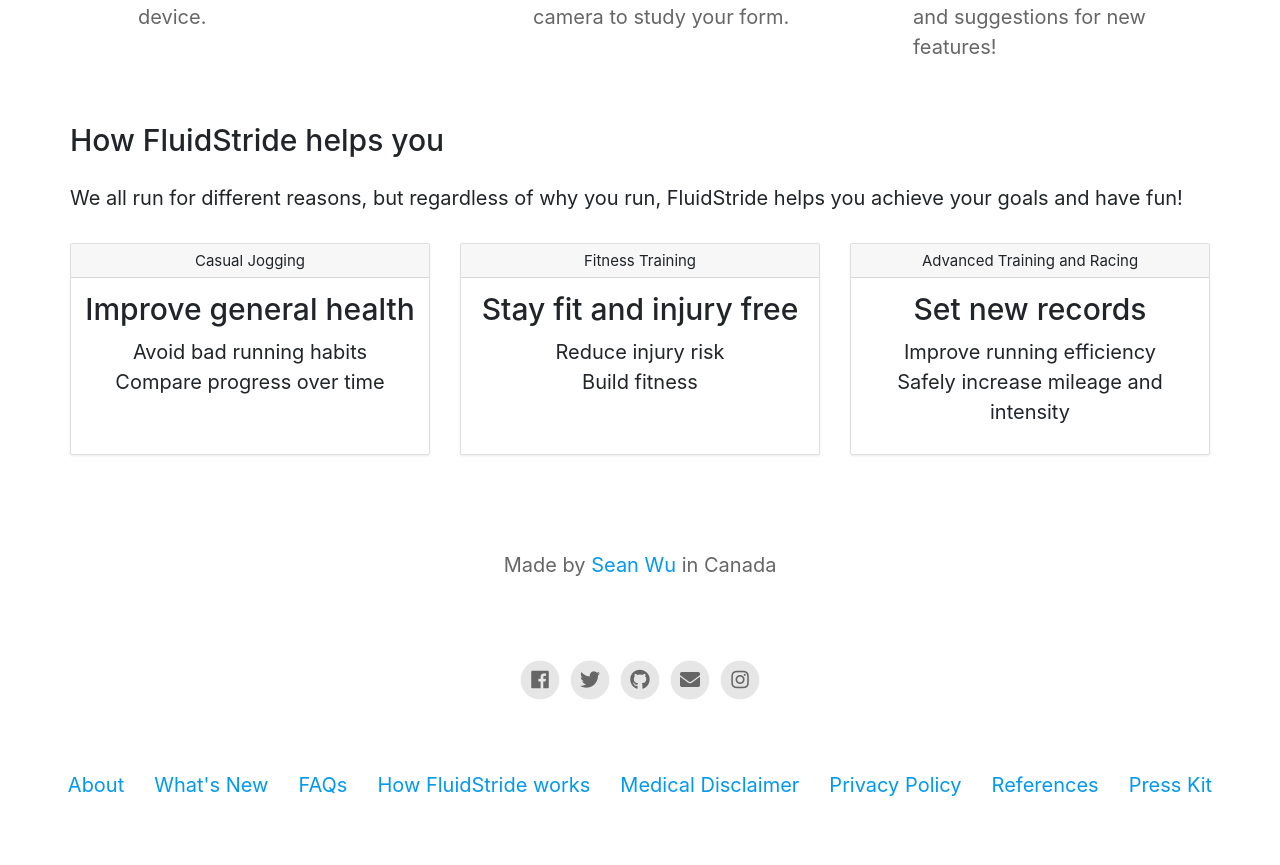
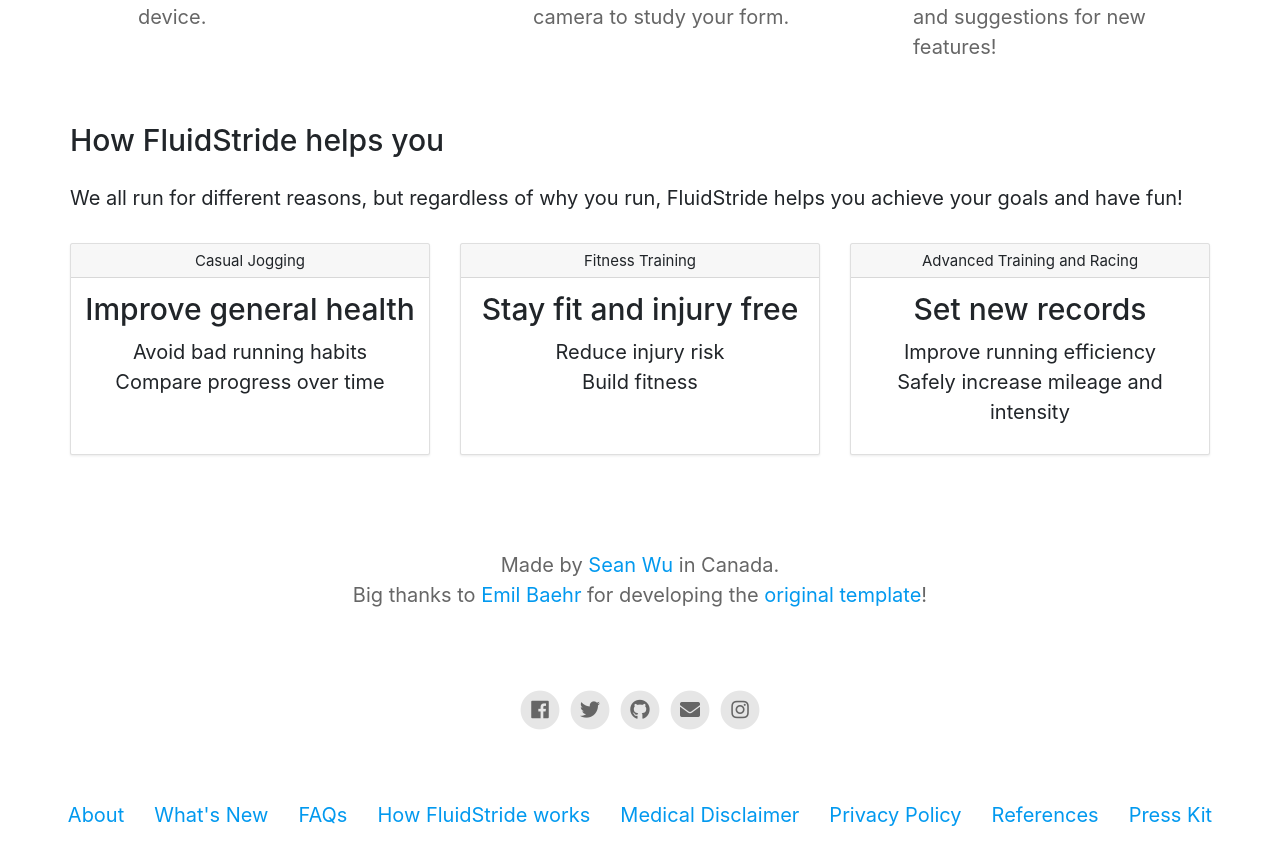
Before and after one commit to Seangottarun/FluidStride-Website, a Jekyll site: the page built from index.html, in a window 1280 px wide and 900 px high, scrolled down 1762 px. Shown: the top 865 px of the window. Built offline with Jekyll 4.4.1, drawn with Linux system fonts in a browser that asks for light colours; nearby versions of some CDN libraries.

Commit message:
Update attribution and add name to LICENSE

```diff
--- a/_includes/footer.html
+++ b/_includes/footer.html
@@ -1,6 +1,8 @@
 <footer>
 	{% if site.your_name %}
-	<p class="footerText">Made by {% if site.your_link %}<a href="{{ site.your_link }}">{% endif %}{{ site.your_name }}{% if site.your_link %}</a>{% endif %}{% if site.your_city %} in {{ site.your_city }}{% endif %}</p>
+    <p class="footerText">Made by {% if site.your_link %}<a href="{{ site.your_link }}">{% endif %}{{ site.your_name }}{% if site.your_link %}</a>{% endif %}{% if site.your_city %} in {{ site.your_city }}{% endif %}.<br>
+    Big thanks to <a href="https://emilbaehr.com/">Emil Baehr</a> for developing the
+    <a href="https://github.com/emilbaehr/automatic-app-landing-page">original template</a>!</p>
 	{% endif %}
 	<div class="footerIcons">
 
```
Also changed, not shown: README.md, 1 other file.
